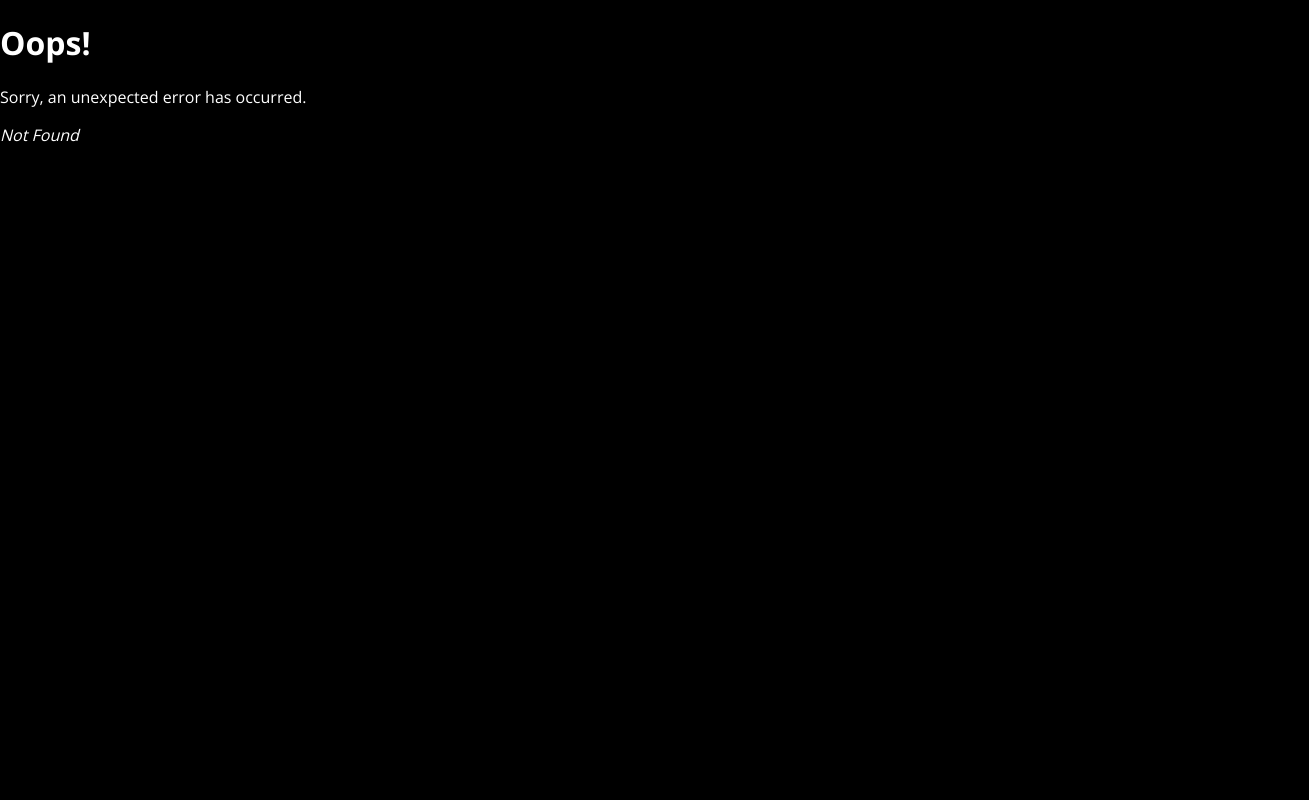
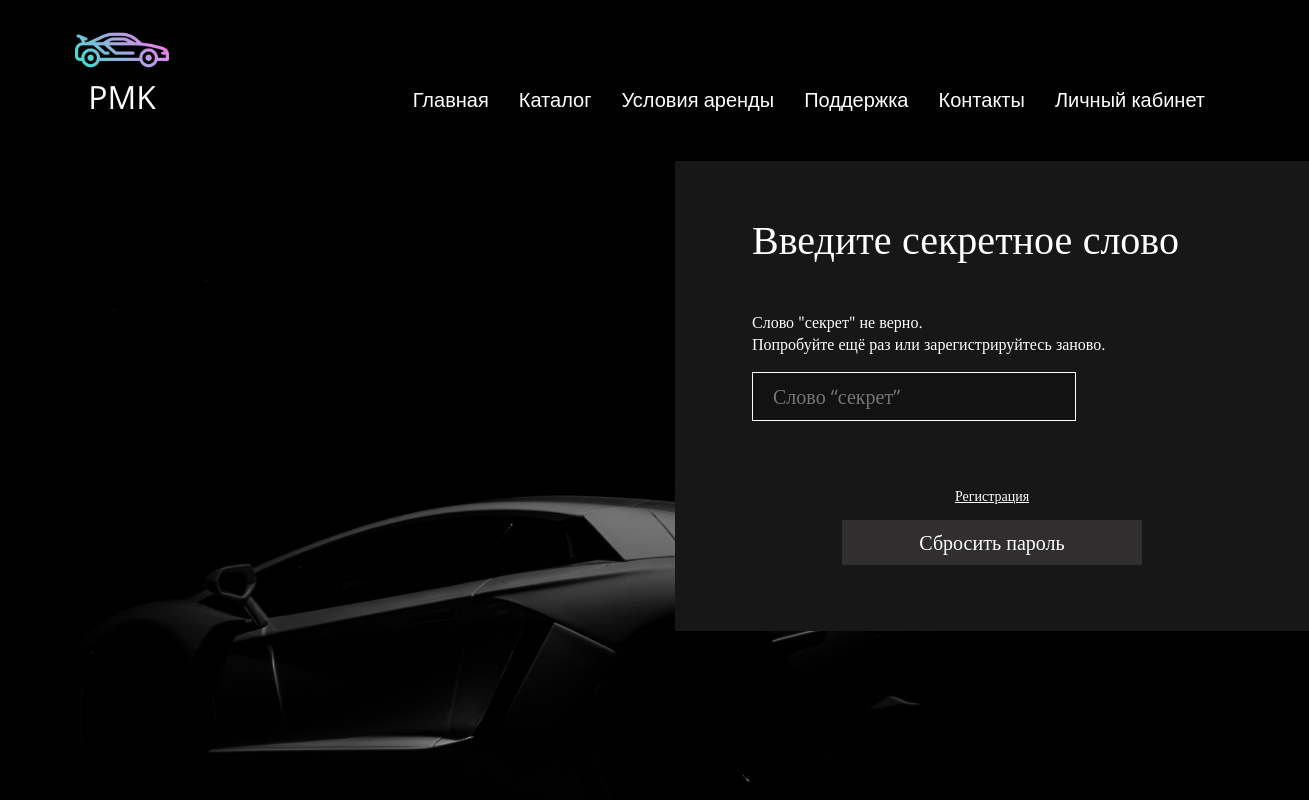
Before and after one commit to plnppt/carPark_client, a React (Create React App) app: page /reset_error in a window 1280 px wide. Before the commit this address had no page. Shown: the top 800 px of the page, 1309 px wide, since content can reach past the window. Built offline with nearby package versions, Linux system fonts and the light colour scheme.

Commit message:
Update the delivery and payment scenario

```diff
--- a/src/assets/css/Resert.css
+++ b/src/assets/css/Resert.css
@@ -40,3 +40,40 @@
     color: #FFFFFF;
     border: none;
 }
+.reset-form__blockTitle {
+    display: block;
+    margin-bottom: 10px;
+    font-family: 'Open Sans';
+    font-style: normal;
+    font-weight: 300;
+    font-size: 16px;
+    color: #FFFFFF;
+}
+.resetPage__btn_reg {
+    position: relative;
+    top: 40px;
+    display: block;
+    font-family: 'Open Sans';
+    font-style: normal;
+    font-weight: 300;
+    font-size: 14px;
+    line-height: 19px;
+    text-decoration-line: underline;
+    text-align: center;
+    color: #FFFFFF;
+}
+.reset_er_Page__btn {
+    display: block;
+    top: 55px;
+    margin: 0 auto;
+    width: 300px;
+    height: 45px;
+    position: relative;
+    background: #302E2E;
+    font-family: 'Open Sans';
+    font-style: normal;
+    font-weight: 300;
+    font-size: 20px;
+    color: #FFFFFF;
+    border: none;
+}
```
Also changed, not shown: src/index.js (+23 -0 lines), src/index.jsx (+15 -0 lines), src/assets/css/css_authorized/Delivery.css (renamed from src/assets/css/Delivery.css), src/assets/css/css_authorized/PaySuccess_Error.css (renamed from src/assets/css/PaySuccess_Error.css).
